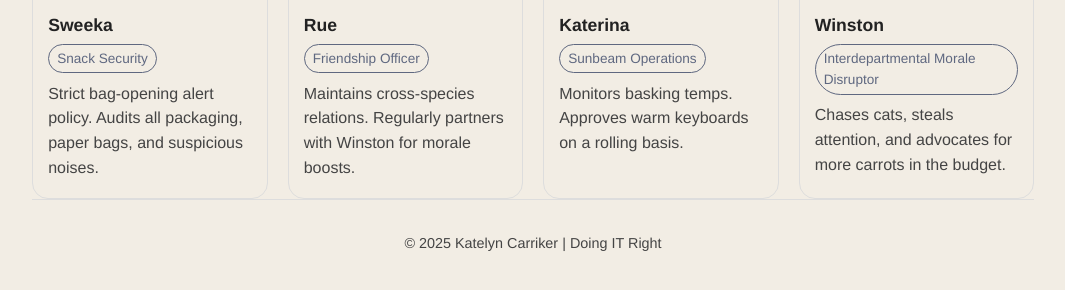
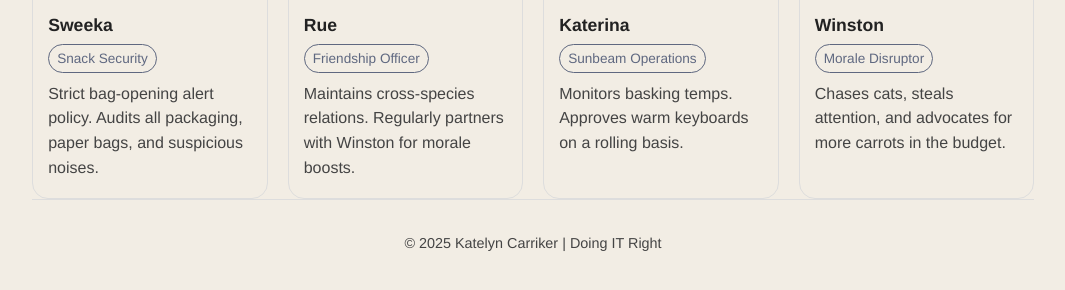
Before and after one commit to katelyncarriker/katelyncarriker.github.io, a plain HTML site: page team.html in a window 1280 px wide. Shown: the part 919-1209 px from the top of the page, without its empty margins (107-1172 px from the left). Drawn offline with Linux system fonts and the light colour scheme.

Commit message:
Update team.html

```diff
--- a/team.html
+++ b/team.html
@@ -122,7 +122,7 @@
       </figure>
       <div class="pet-body">
         <h3>Winston</h3>
-        <span class="pet-role">Interdepartmental Morale Disruptor</span>
+        <span class="pet-role">Morale Disruptor</span>
         <p>Chases cats, steals attention, and advocates for more carrots in the budget.</p>
       </div>
     </article>
```
